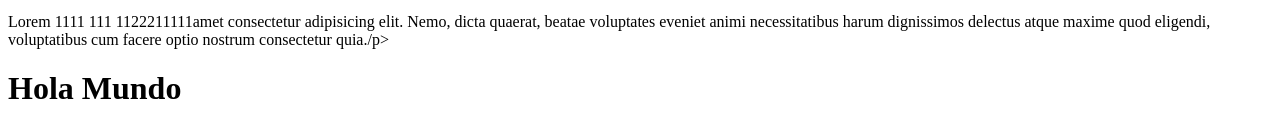
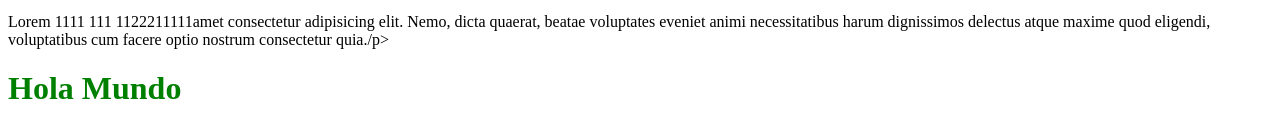
Before and after one commit to soar-telescope/dev-practice, a plain HTML site: page index.html in a window 1280 px wide. Shown: the part 155-292 px from the top of the page. Drawn offline with Linux system fonts and the light colour scheme.

Commit message:
add styles to h1 tag

```diff
--- a/index.html
+++ b/index.html
@@ -12,7 +12,7 @@
     <h3>test3</h3>
     <div>
         <p>Lorem 1111 111 1122211111amet consectetur adipisicing elit. Nemo, dicta quaerat, beatae voluptates eveniet animi necessitatibus harum dignissimos delectus atque maxime quod eligendi, voluptatibus cum facere optio nostrum consectetur quia./p>
-	<h1>Hola Mundo</h1>
+	<h1 style="color: green;">Hola Mundo</h1>
     </div>
 
 </body>
```
